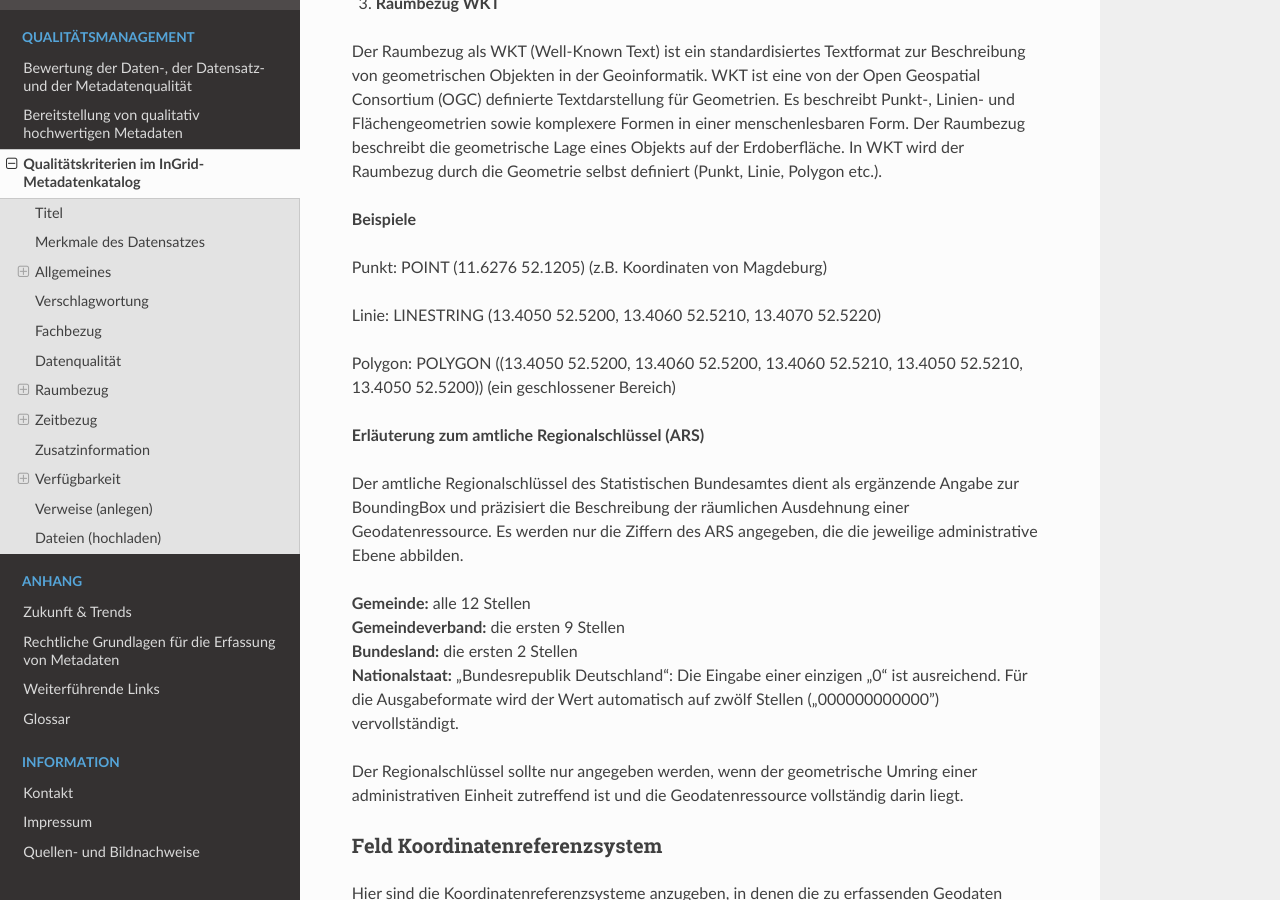
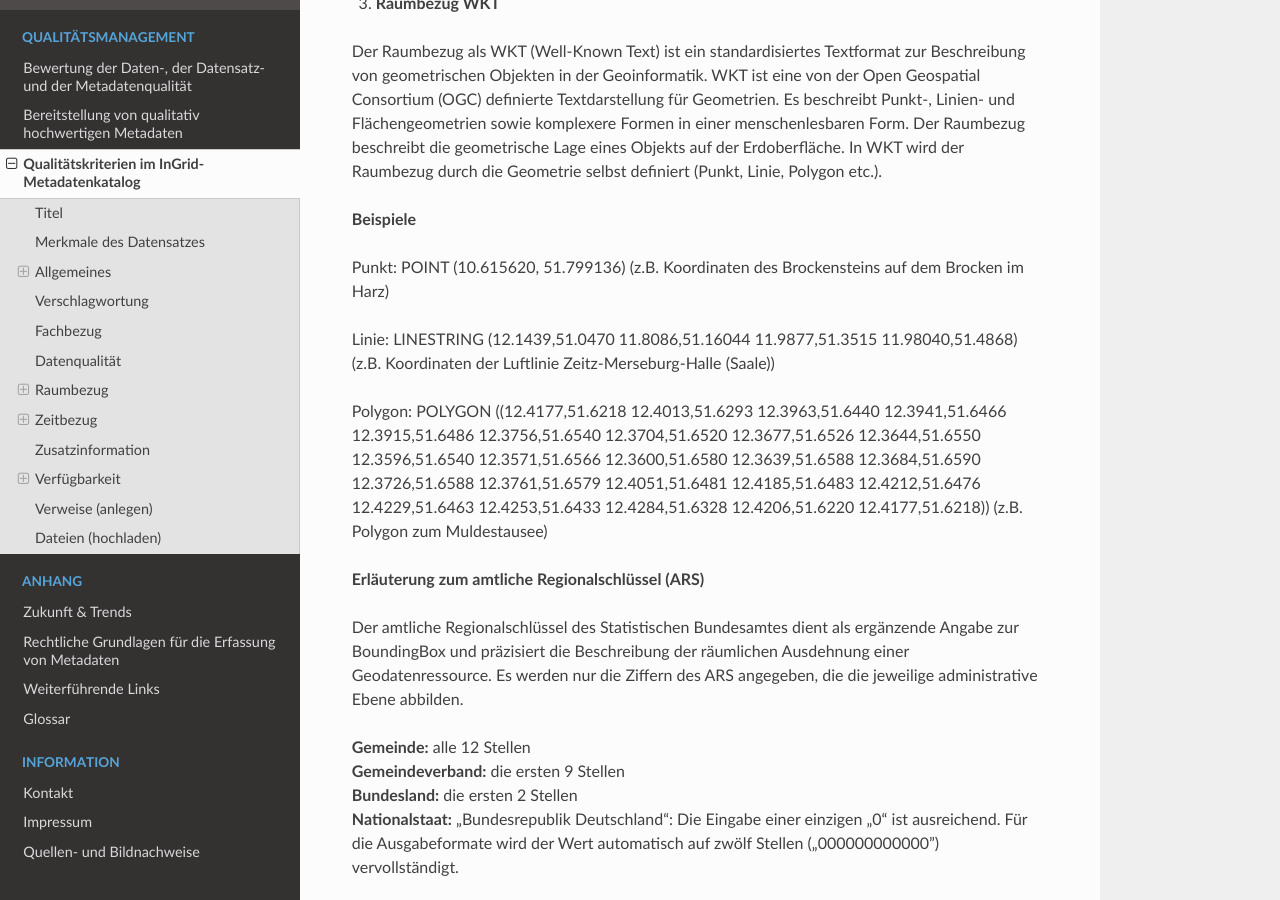
Before and after one commit to tomiwo/ingrid-mdk-st-high-quality-metadata, a Sphinx documentation site: the page built from docs/qualitaetsmanagement/metadatenschema-ige.rst, in a window 1280 px wide and 900 px high, scrolled down 4923 px. Built offline with Sphinx 7.4.7 and the Read the Docs theme 3.1.0, drawn with Linux system fonts in a browser that asks for light colours.

Commit message:
Update metadatenschema-ige.rst

```diff
--- a/docs/qualitaetsmanagement/metadatenschema-ige.rst
+++ b/docs/qualitaetsmanagement/metadatenschema-ige.rst
@@ -174,11 +174,11 @@ In WKT wird der Raumbezug durch die Geometrie selbst definiert (Punkt, Linie, Po
 
 **Beispiele**
 
-Punkt: POINT (11.6276 52.1205) (z.B. Koordinaten von Magdeburg)
+Punkt: POINT (10.615620, 51.799136) (z.B. Koordinaten des Brockensteins auf dem Brocken im Harz)
 
-Linie: LINESTRING (13.4050 52.5200, 13.4060 52.5210, 13.4070 52.5220)
+Linie: LINESTRING (12.1439,51.0470 11.8086,51.16044 11.9877,51.3515 11.98040,51.4868) (z.B. Koordinaten der Luftlinie Zeitz-Merseburg-Halle (Saale))
 
-Polygon: POLYGON ((13.4050 52.5200, 13.4060 52.5200, 13.4060 52.5210, 13.4050 52.5210, 13.4050 52.5200)) (ein geschlossener Bereich)
+Polygon: POLYGON ((12.4177,51.6218 12.4013,51.6293 12.3963,51.6440 12.3941,51.6466 12.3915,51.6486 12.3756,51.6540 12.3704,51.6520 12.3677,51.6526 12.3644,51.6550 12.3596,51.6540 12.3571,51.6566 12.3600,51.6580 12.3639,51.6588 12.3684,51.6590 12.3726,51.6588 12.3761,51.6579 12.4051,51.6481 12.4185,51.6483 12.4212,51.6476 12.4229,51.6463 12.4253,51.6433 12.4284,51.6328 12.4206,51.6220 12.4177,51.6218)) (z.B. Polygon zum Muldestausee)
 
 
 
```
